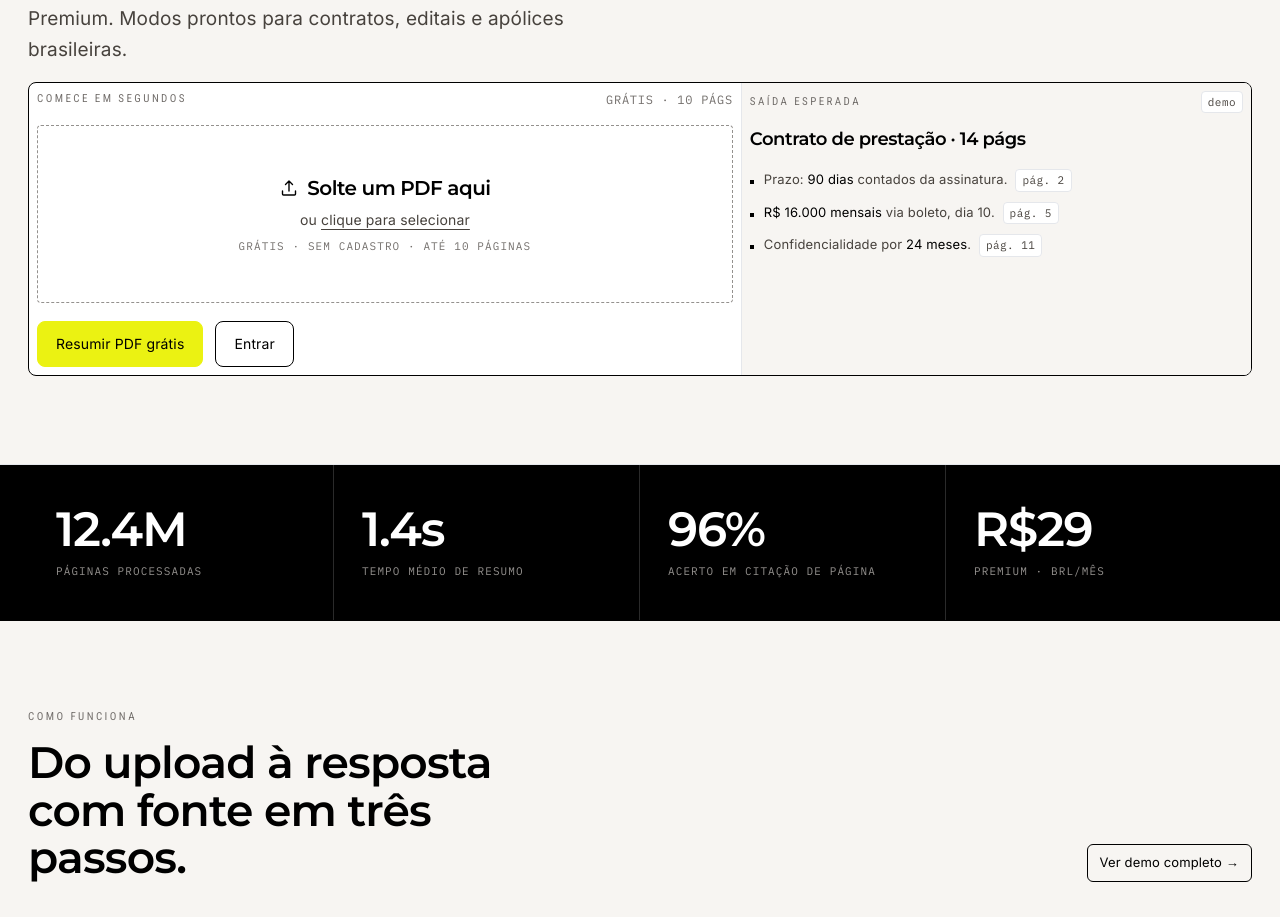
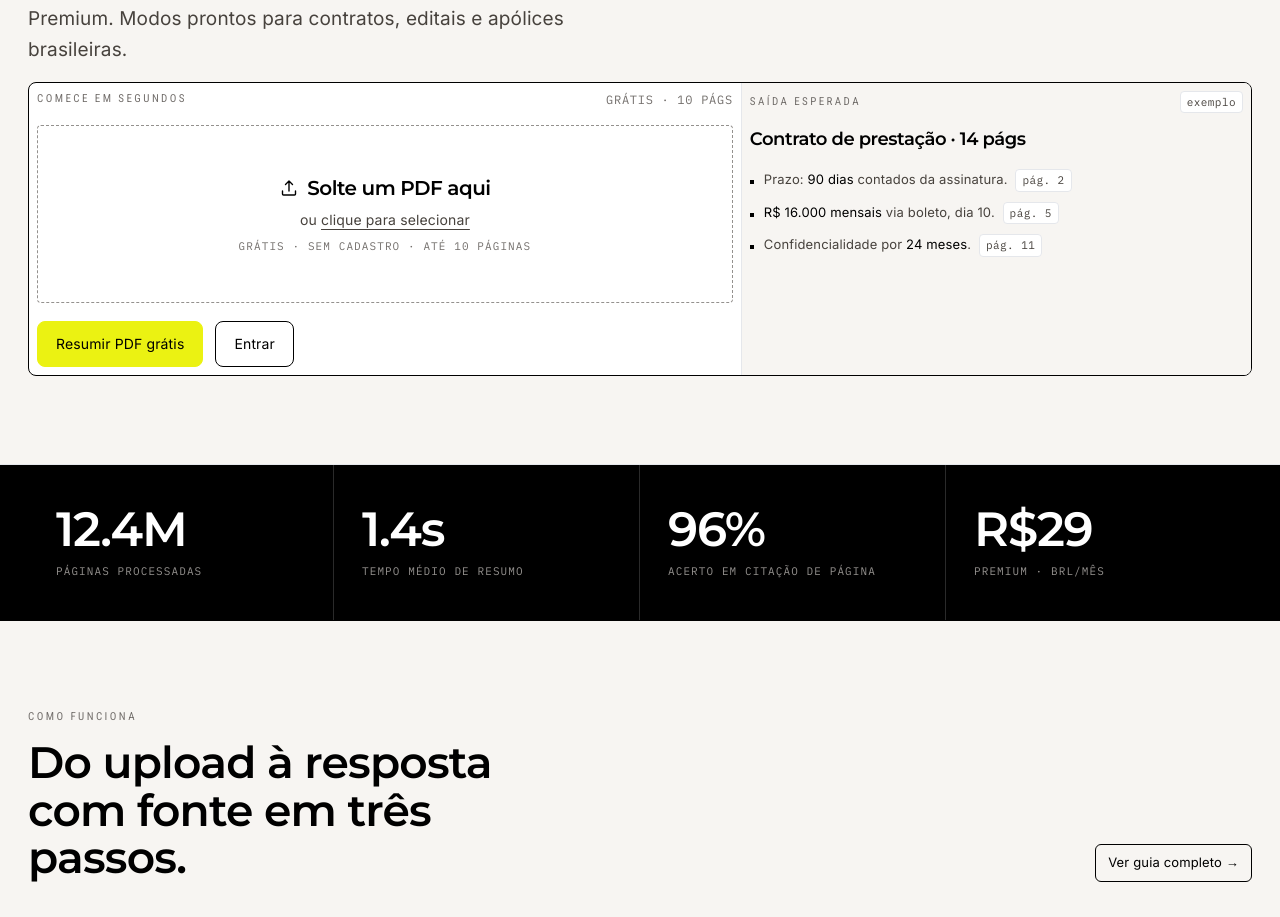
Before and after one commit to marcobrit0/chat-pdf, a Next.js app: page / in a window 1280 px wide. Shown: the part 555-1472 px from the top of the page. Built offline with nearby package versions, Linux system fonts and the light colour scheme; no server answers.

Commit message:
copy(home): drop 'demo' wording on hero chip and how-it-works CTA
The output preview is now labelled 'exemplo' (it's a design illustration
of a real summary), and the how-it-works link points to the existing
guide instead of a non-existent demo.

```diff
--- a/app/(marketing)/page.tsx
+++ b/app/(marketing)/page.tsx
@@ -168,7 +168,7 @@ export default function HomePage() {
                   Saída esperada
                 </p>
                 <span className="rounded-[4px] border border-subtle-gray bg-crisp-white px-1.5 py-0.5 font-mono text-[11px] tracking-[0.04em] text-charcoal-text">
-                  demo
+                  exemplo
                 </span>
               </div>
               <h3 className="mt-3 font-display text-lg font-semibold tracking-tight text-midnight-ink">
@@ -246,7 +246,7 @@ export default function HomePage() {
               href="/guias/como-resumir-pdf-com-ia"
               className="self-start rounded-[6px] border border-midnight-ink px-3 py-2 text-[13px] font-medium text-midnight-ink hover:bg-midnight-ink hover:text-crisp-white md:self-end"
             >
-              Ver demo completo →
+              Ver guia completo →
             </Link>
           </div>
           <div className="grid gap-4 md:grid-cols-3">
```
